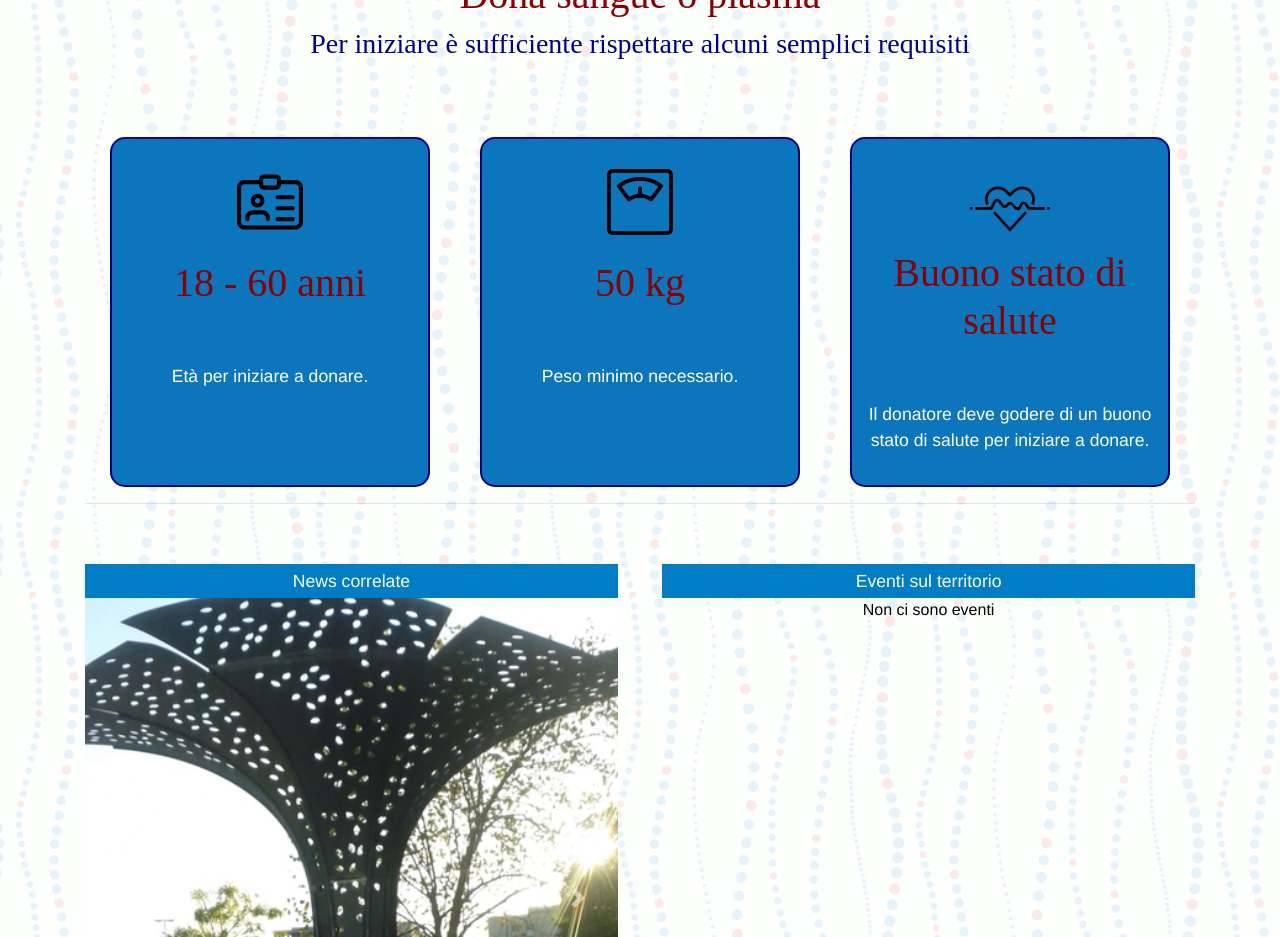
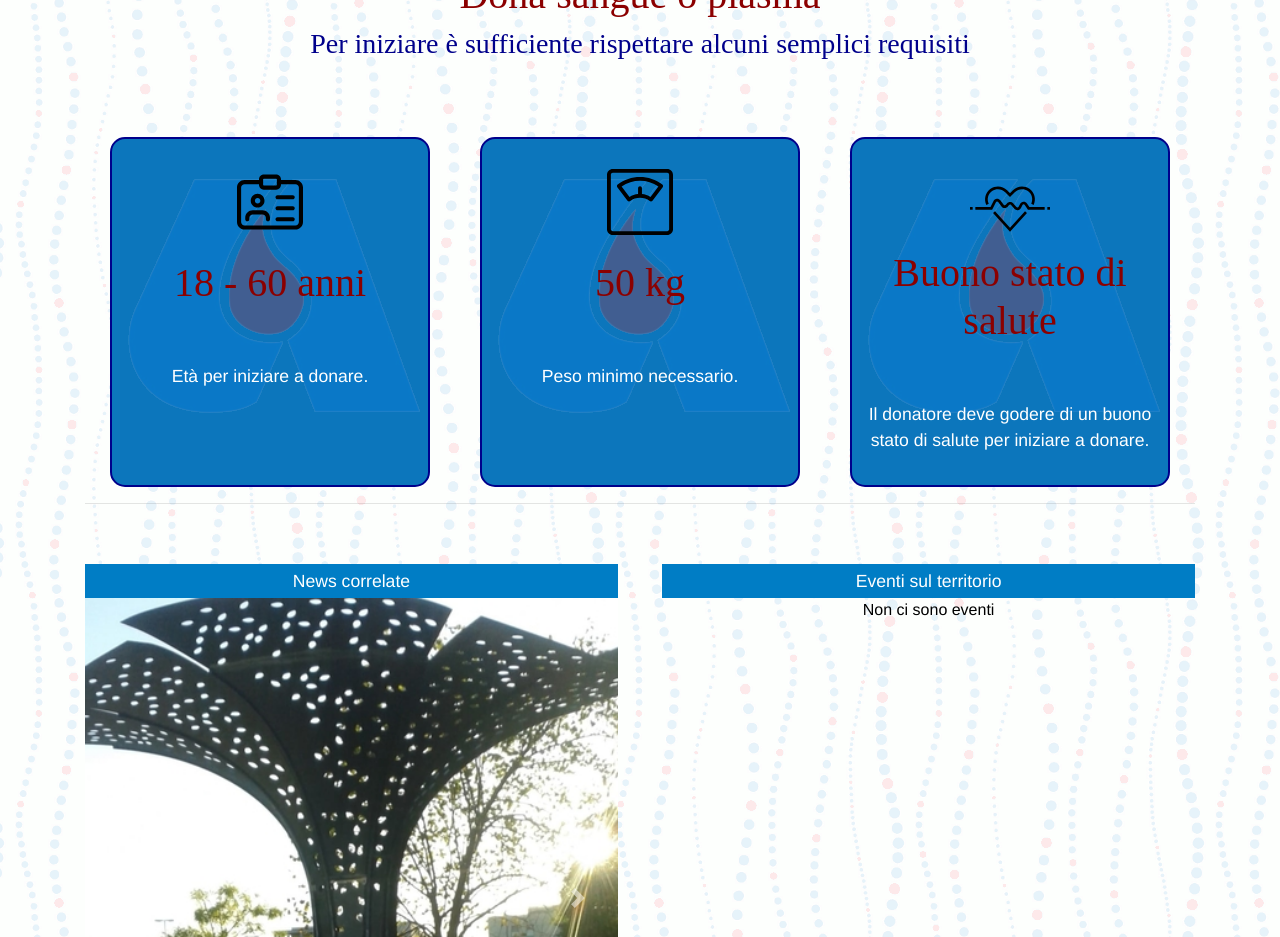
Before and after one commit to NarcAle/Avis, a Vue app: page / in a window 1280 px wide. Shown: the part 1660-2597 px from the top of the page. Built offline with nearby package versions, Linux system fonts and the light colour scheme; a web font is replaced by a local one.

Commit message:
image fixed dimension

```diff
--- a/src/components/Home.sass
+++ b/src/components/Home.sass
@@ -43,6 +43,7 @@
         .front, .back
           backface-visibility: hidden
           background-color: #0C76BC
+          background-image: url('../assets/backQuadri.png')
           border: 2px solid darkblue
           position: absolute
           border-radius: 15px
@@ -53,7 +54,6 @@
             font-size: 1.1em
             margin: 0 auto
             max-width: 90%
-
 
         /* front pane, placed above back */
         .front
--- a/src/views/news/newsVaccino.vue
+++ b/src/views/news/newsVaccino.vue
@@ -1,7 +1,7 @@
 <template>
   <div class="container">
     <div style="padding: 30px 0">
-      <img src="../../assets/vaccino-antinfluenza.jpg"/>
+      <img src="../../assets/vaccino-antinfluenza.jpg" style="width:100%"/>
       <p class="vaccinoText"> Vista la grande adesione alla campagna sulla vaccinazione antinfluenzale da parte dei donatori di sangue,
         l’Azienda USL offre una nuova opportunità per aderire.<br/><br/>
         I donatori di sangue infatti possono richiedere l’appuntamento per la vaccinazione, da eseguire presso gli ambulatori di Igiene Pubblica.
```
Also changed, not shown: src/assets/backQuadri.png (added).
